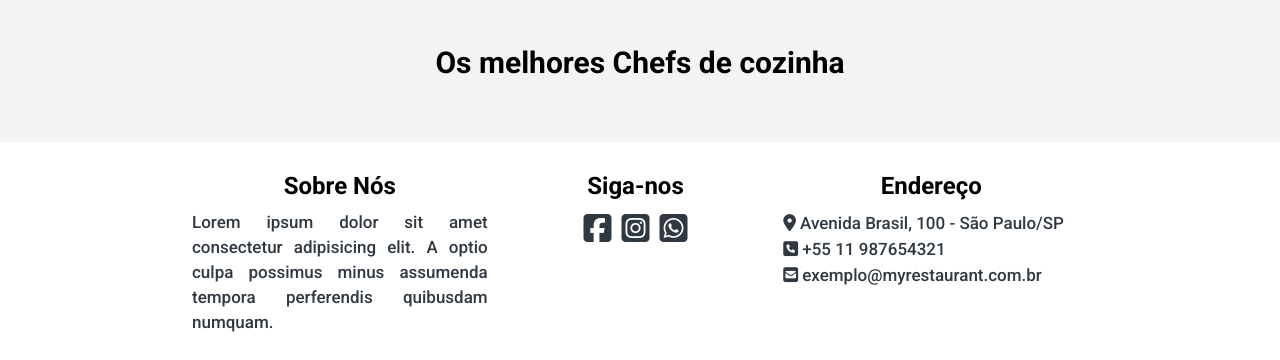
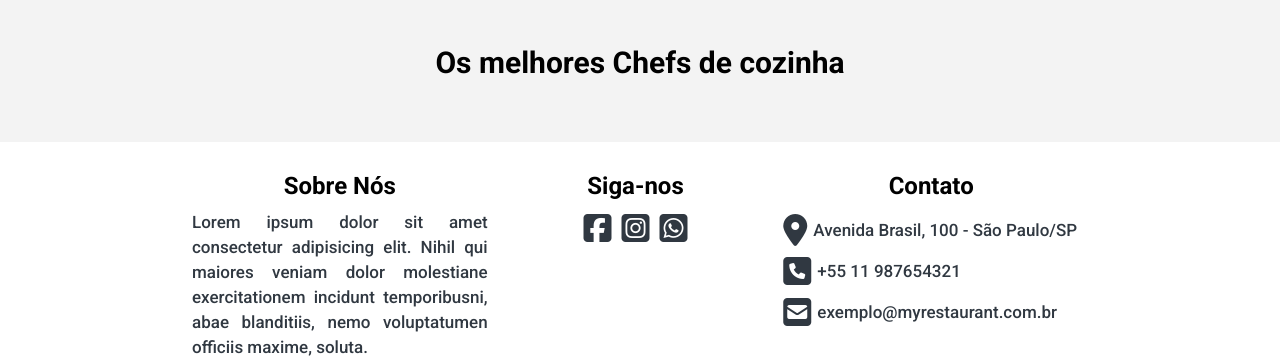
Before and after one commit to adrianoardev/My-Restaurant, a plain HTML site: page index.html in a window 1280 px wide. Shown: the part 2702-3062 px from the top of the page. Before the commit the page ends 3037 px from the top, so only its background shows below. Drawn offline with Linux system fonts and the light colour scheme.

Commit message:
versao desktop final

```diff
--- a/css/style.css
+++ b/css/style.css
@@ -188,3 +188,23 @@ footer h2 {
 .center-box {
   text-align: center;
 }
+
+.fa-solid.fa-location-dot, .fa-solid.fa-square-phone, .fa-solid.fa-square-envelope {
+  font-size: 3.2rem;
+  margin: 0.8rem 0;
+  padding-right: 0.6rem;
+  cursor: pointer;
+  transition: all 0.4s ease;
+}
+
+.fa-solid.fa-location-dot:hover,
+.fa-solid.fa-square-phone:hover,
+.fa-solid.fa-square-envelope:hover {
+  color: red;
+  filter: brightness(1.1);
+}
+
+.localizacao, .telefone, .email {
+  display: flex;
+  align-items: center;
+}
--- a/index.html
+++ b/index.html
@@ -110,8 +110,8 @@
     <div class="footer-content">
       <div class="left-box">
         <h2>Sobre Nós</h2>
-        <p>Lorem ipsum dolor sit amet consectetur adipisicing elit. A optio culpa possimus minus assumenda tempora
-          perferendis quibusdam numquam.</p>
+        <p>Lorem ipsum dolor sit amet consectetur adipisicing elit. Nihil qui maiores veniam dolor molestiane
+          exercitationem incidunt temporibusni, abae blanditiis, nemo voluptatumen officiis maxime, soluta. </p>
       </div>
 
       <div class="center-box">
@@ -123,7 +123,7 @@
 
 
       <div class="right-box">
-        <h2>Endereço</h2>
+        <h2>Contato</h2>
         <div class="content">
           <div class="localizacao">
             <span class="fa-solid fa-location-dot"></span>
```
